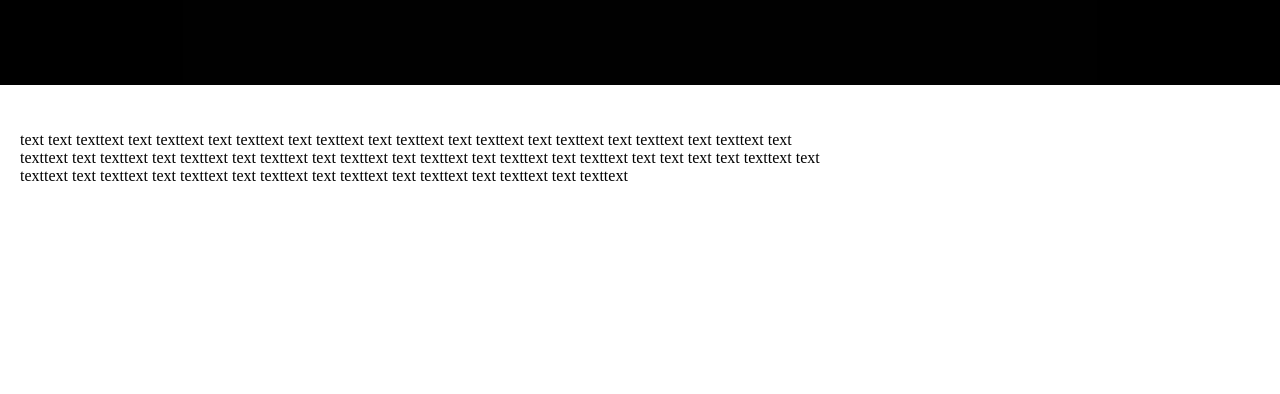
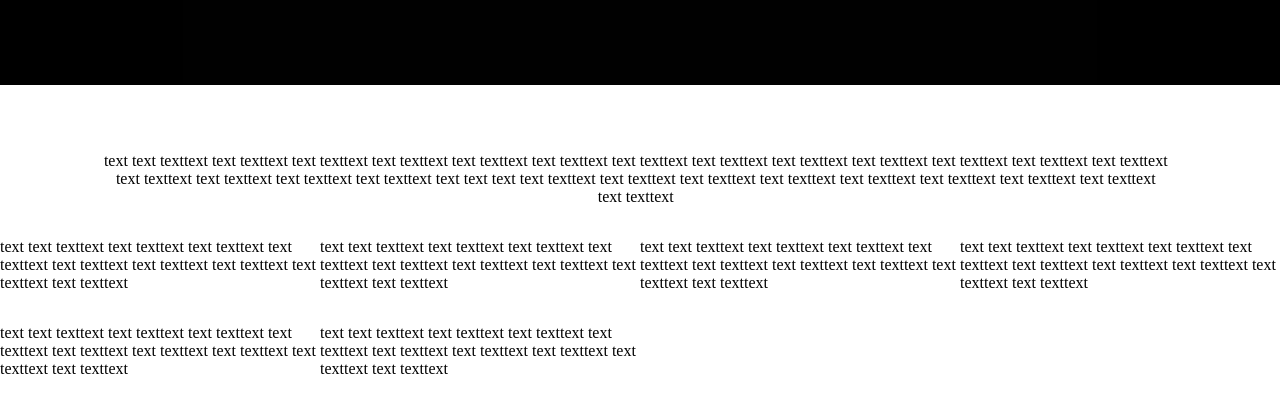
Before and after one commit to suad-alwajeeh/profile, a plain HTML site: page index.html in a window 1280 px wide. Shown: the part 715-1109 px from the top of the page. Before the commit the page ends 936 px from the top, so only its background shows below. Drawn offline with Linux system fonts and the light colour scheme; files whose address does not match are found by name.

Commit message:
start third section

```diff
--- a/css/media.css
+++ b/css/media.css
@@ -19,7 +19,7 @@ display: table;
   background-size: contain;
 }
 .icon-bar {
-  position: absolute;
+  position: fixed;
  top: 75vh;
 left: 93%;
 }
@@ -40,7 +40,6 @@ left: 93%;
   margin-left: 75px;
   font-size: 30px;
 }
-p{padding: 30px 20px 20px 20px;}
 /**************************start grid system***************************/
 [class*="col-"]{float: left;box-sizing: border-box;}
 .col-1{width:8.33%;}
@@ -147,7 +146,10 @@ padding: 5px;}
 }
 
 #li {display: inline; padding: 24px;}
-
+.p1 {    margin-top: 4%;
+  margin-left: 8%;
+  text-align: center;
+}
 
 
 @media (orientation: landscape){
--- a/index.html
+++ b/index.html
@@ -57,14 +57,37 @@
  </div>
  <section>
 <div class="row">
-<div class="col-sm-12 col-md-8 col-lg-8">
+<div class="col-sm-10 p1">
  <p>text text texttext text texttext text texttext text texttext text texttext text texttext text texttext text texttext text texttext
      text texttext text texttext text texttext text texttext text texttext text texttext text texttext text texttext text text
      text text texttext text texttext text texttext text texttext text texttext text texttext text texttext text texttext text texttext</p>
 
 </div>
-<div class="col-sm-12 col-md-2 col-lg-2"></div>
-<div class="col-sm-12 col-md-2 col-lg-2"></div>
+<div class="row">
+    <div class="col-sm-12 col-md-4 col-lg-3">
+     <p>text text texttext text texttext text texttext text texttext text texttext text texttext text texttext text texttext text texttext</p>
+
+    </div>
+    <div class="col-sm-12 col-md-4 col-lg-3">
+        <p>text text texttext text texttext text texttext text texttext text texttext text texttext text texttext text texttext text texttext</p>
+
+       </div>
+       <div class="col-sm-12 col-md-4 col-lg-3">
+        <p>text text texttext text texttext text texttext text texttext text texttext text texttext text texttext text texttext text texttext</p>
+
+       </div>
+       <div class="col-sm-12 col-md-4 col-lg-3">
+        <p>text text texttext text texttext text texttext text texttext text texttext text texttext text texttext text texttext text texttext</p>
+
+       </div>
+       <div class="col-sm-12 col-md-4 col-lg-3">
+        <p>text text texttext text texttext text texttext text texttext text texttext text texttext text texttext text texttext text texttext</p>
+
+       </div>
+       <div class="col-sm-12 col-md-4 col-lg-3">
+        <p>text text texttext text texttext text texttext text texttext text texttext text texttext text texttext text texttext text texttext</p>
+
+       </div>
 
 
 
```
